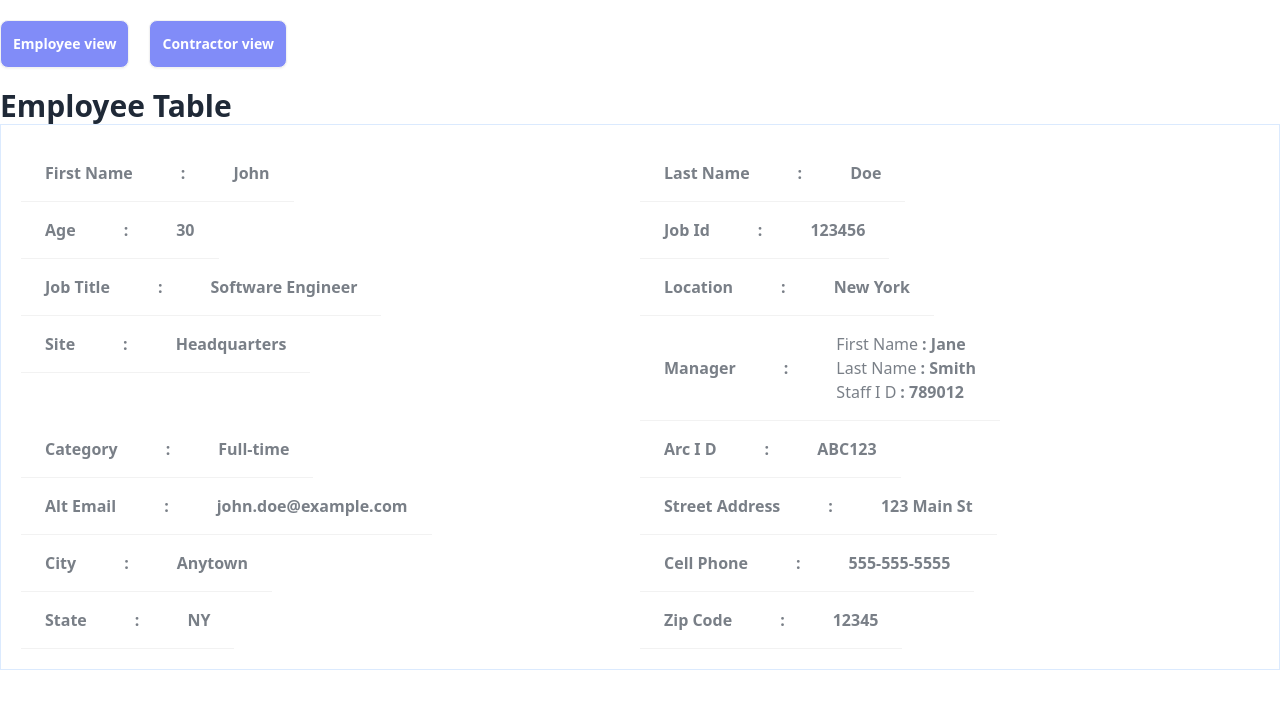
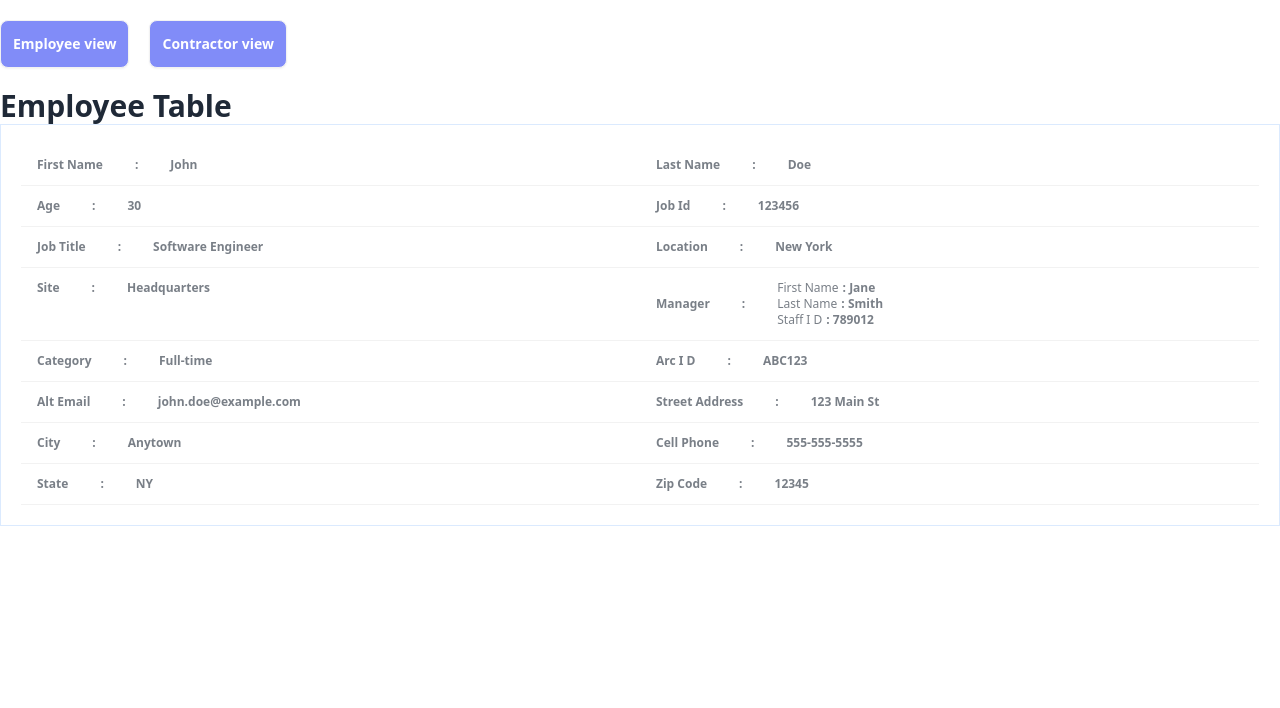
Before and after one commit to Raihan115219/problem-solving, a React (Vite) app in the folder my-project/: page / in a window 1280 px wide. Both pictures are taken after a click on the button "Employee view". Shown: the top 708 px of the page. Built offline with nearby package versions, Linux system fonts and the light colour scheme.

Commit message:
table correction

```diff
--- a/my-project/src/comonents/Common/ViewInTable.jsx
+++ b/my-project/src/comonents/Common/ViewInTable.jsx
@@ -29,51 +29,26 @@ const ViewInTable = ({ data, Title }) => {
 
         <h1 className="text-3xl font-bold">{Title}</h1>
         <div className="border border-blue-100 p-5">
-          <div className="grid grid-cols-2">
-            {checkValuesOfMine?.map(([key, value], index) => {
-              return (
-                <div key={index}>
-                  <table className="table overflow-x-auto table-lg">
-                    <tbody>
-                      <thead>
-                        <tr>
-                          <th>
-                            {key
-                              .split(/(?=[A-Z])/)
-                              .map(
-                                (part) =>
-                                  part.charAt(0).toUpperCase() + part.slice(1)
-                              )
-                              .join(" ")}
-                          </th>
-                          <th>:</th>
-                          <th>{CorrectObjectValue(value)}</th>
-                        </tr>
-                      </thead>
-                    </tbody>
-                  </table>
-                </div>
-              );
-            })}
-            {/* {checkValuesOfMine?.map(([key, value], index) => {
-              return (
-                <div key={index}>
-                  <div className="flex">
-                    <div>
+          <table className="table">
+            <thead className="grid grid-cols-2 grid-flow-row">
+              {checkValuesOfMine?.map(([key, value], index) => {
+                return (
+                  <tr key={index}>
+                    <td>
                       {key
                         .split(/(?=[A-Z])/)
                         .map(
                           (part) => part.charAt(0).toUpperCase() + part.slice(1)
                         )
                         .join(" ")}
-                    </div>
-                    <div>:</div>
-                    <div>{checkValueCorrectOrNot(value)}</div>
-                  </div>
-                </div>
-              );
-            })} */}
-          </div>
+                    </td>
+                    <td>:</td>
+                    <td>{CorrectObjectValue(value)}</td>
+                  </tr>
+                );
+              })}
+            </thead>
+          </table>
         </div>
       </div>
     </div>
```
